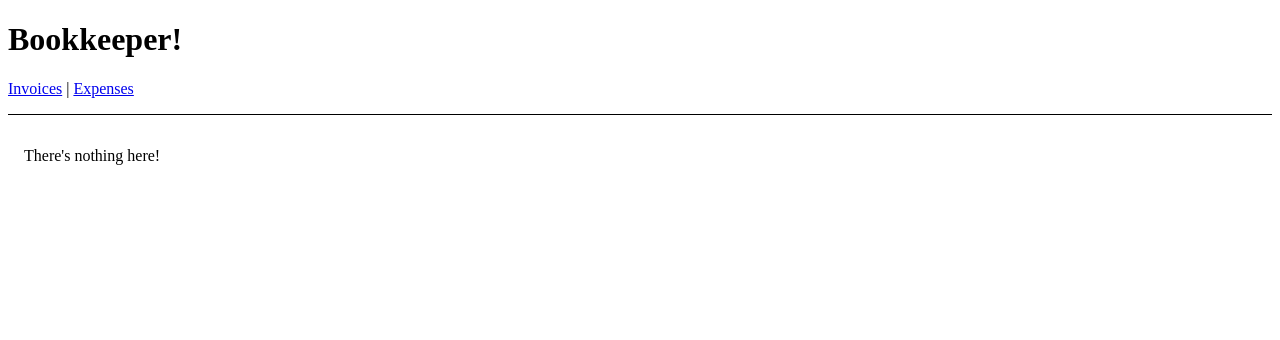
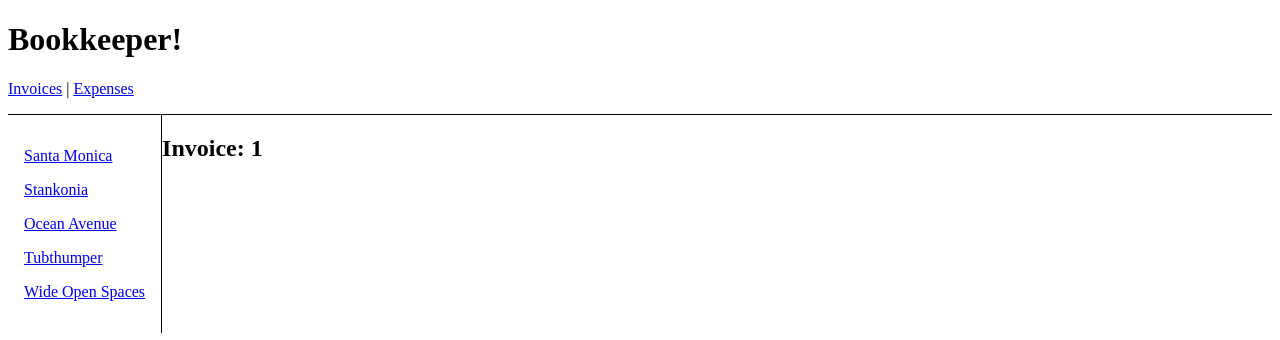
Before and after one commit to toginn/react-router-tutorial, a React (Create React App) app: page /invoices/1 in a window 1280 px wide. Shown: the top 340 px of the page. Built offline with nearby package versions, Linux system fonts and the light colour scheme.

Commit message:
Add: nested component with params

```diff
--- a/src/index.tsx
+++ b/src/index.tsx
@@ -2,6 +2,7 @@ import { render } from "react-dom";
 import { BrowserRouter, Routes, Route } from "react-router-dom";
 import App from "./App";
 import Expenses from "./routes/expenses";
+import Invoice from "./routes/invoice";
 import Invoices from "./routes/invoices";
 
 const rootElement = document.getElementById("root");
@@ -10,7 +11,9 @@ render(
     <Routes>
       <Route path="/" element={<App />}>
         <Route path="expenses" element={<Expenses />} />
-        <Route path="invoices" element={<Invoices />} />
+        <Route path="invoices" element={<Invoices />}>
+          <Route path=":invoiceId" element={<Invoice />} />
+        </Route>
         <Route
           path="*"
           element={
--- /dev/null
+++ b/src/routes/invoice.tsx
@@ -0,0 +1,8 @@
+import { useParams } from "react-router-dom";
+
+const Invoice = () => {
+  let params = useParams();
+  return <h2>Invoice: {params.invoiceId}</h2>;
+};
+
+export default Invoice;
--- a/src/routes/invoices.tsx
+++ b/src/routes/invoices.tsx
@@ -1,4 +1,4 @@
-import { Link } from "react-router-dom";
+import { Link, Outlet } from "react-router-dom";
 import { getInvoices } from "../data";
 
 const Invoices = () => {
@@ -21,6 +21,7 @@ const Invoices = () => {
           </Link>
         ))}
       </nav>
+      <Outlet />
     </div>
   );
 };
```
